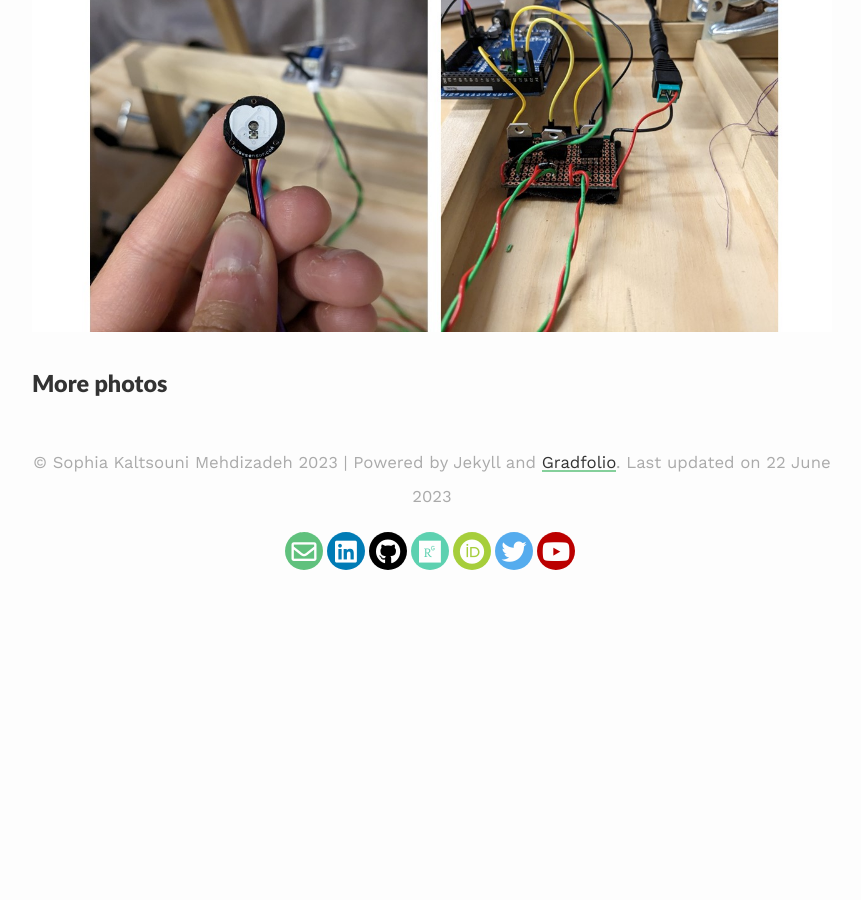
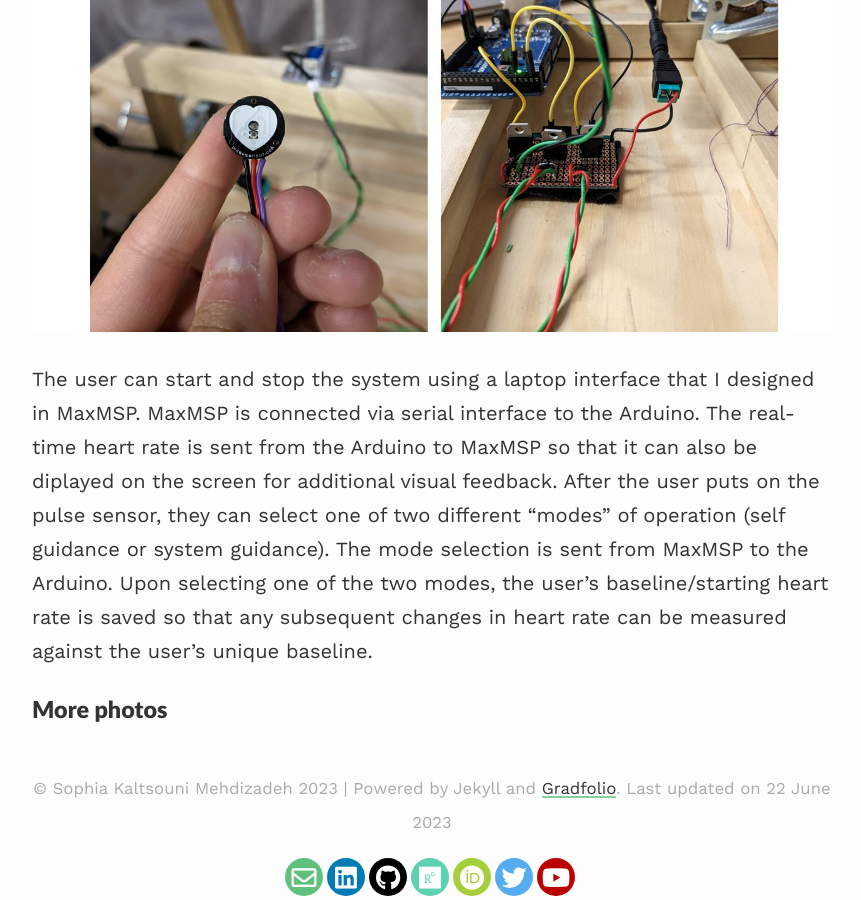
Before and after one commit to smehdizadeh/smehdizadeh.github.io, a Jekyll site: the page built from _projects/01_project.md, in a window 1280 px wide and 900 px high, scrolled down 3806 px. Shown: the whole window, without its empty margins (208-1069 px from the left). Built offline with Jekyll 4.4.1, drawn with Linux system fonts in a browser that asks for light colours; nearby versions of some CDN libraries; before the commit the page ends 4380 px from its top, so only the background shows below that.

Commit message:
Update 01_project.md

```diff
--- a/_projects/01_project.md
+++ b/_projects/01_project.md
@@ -34,6 +34,6 @@ The solenoid "on" and "off" signals are sent from an Arduino Mega along with a s
 
 ![photo3](/assets/images/intero-3.jpg)
 
-
+The user can start and stop the system using a laptop interface that I designed in MaxMSP. MaxMSP is connected via serial interface to the Arduino. The real-time heart rate is sent from the Arduino to MaxMSP so that it can also be diplayed on the screen for additional visual feedback. After the user puts on the pulse sensor, they can select one of two different "modes" of operation (self guidance or system guidance). The mode selection is sent from MaxMSP to the Arduino. Upon selecting one of the two modes, the user's baseline/starting heart rate is saved so that any subsequent changes in heart rate can be measured against the user's unique baseline.
 
 ### More photos ###
```
